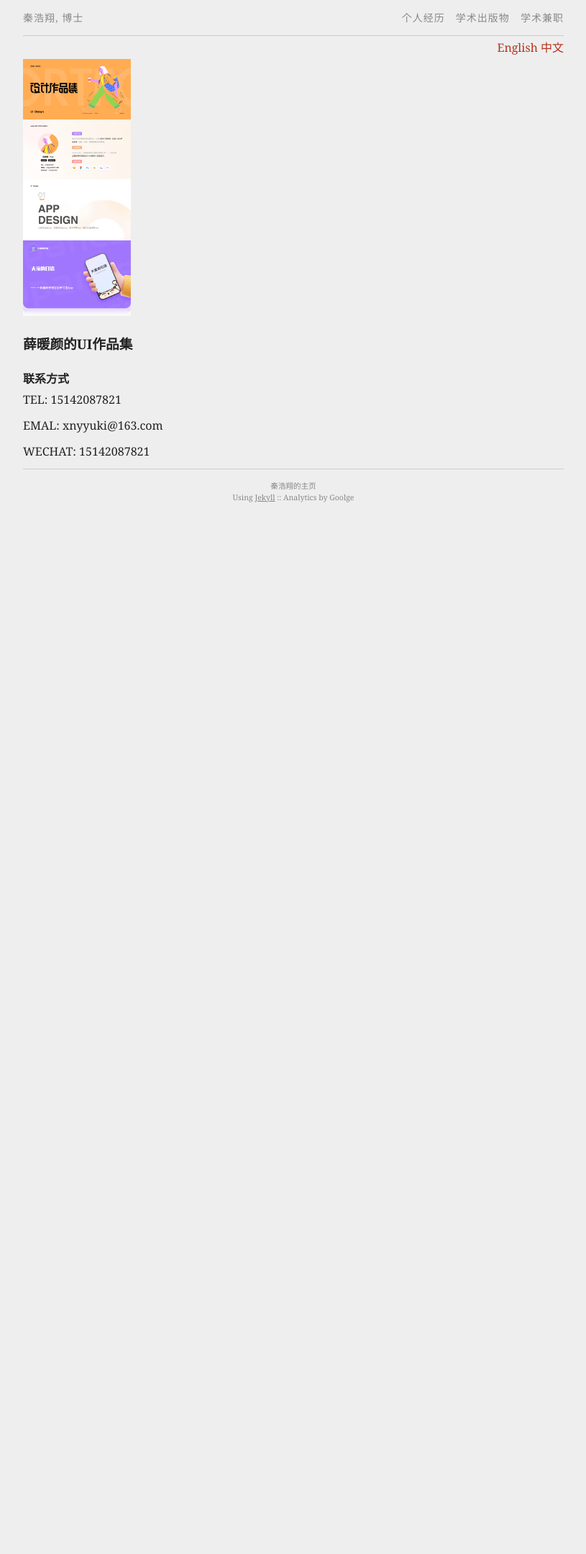
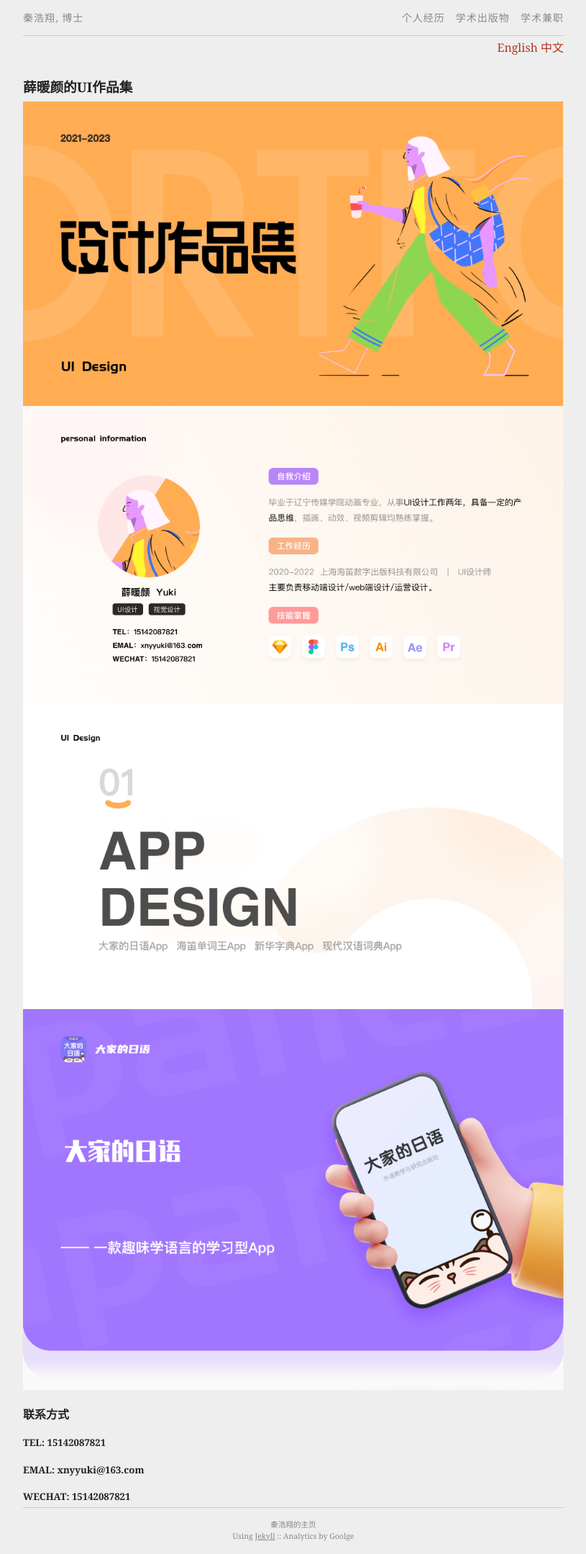
Before and after one commit to xnyyuki/xnyyuki.github.io, a Jekyll site: the page built from index_cn.html, in a window 1280 px wide. Shown: the whole page at 72% size, without its empty margins (232-1047 px from the left). Built offline with Jekyll 4.4.1, drawn with Linux system fonts in a browser that asks for light colours; before the commit the page ends 900 px from its top, so only the background shows below that.

Commit message:
Update index_cn.html

```diff
--- a/index_cn.html
+++ b/index_cn.html
@@ -4,21 +4,21 @@ ref: index
 lang: 中文
 ---
 
-<img src="/images/1.png" width="150"><br />
-<img src="/images/2.png" width="150"><br />
-<img src="/images/3.png" width="150"><br />
-<img src="/images/4.png" width="150"><br />
+
 
 <div class="home">
 
 
   <h3>薛暖颜的UI作品集</h3>
-
+<img src="/images/1.png" width="1500"><br />
+<img src="/images/2.png" width="1500"><br />
+<img src="/images/3.png" width="1500"><br />
+<img src="/images/4.png" width="1500"><br />
 
   <h4>联系方式</h4>
-  <p>TEL: 15142087821</p>
-  <p>EMAL: xnyyuki@163.com</p>
-  <p>WECHAT: 15142087821</p>
+  <h5>TEL: 15142087821</h5>
+  <h5>EMAL: xnyyuki@163.com</h5>
+  <h5>WECHAT: 15142087821</h5>
 
 
 </div>
```
